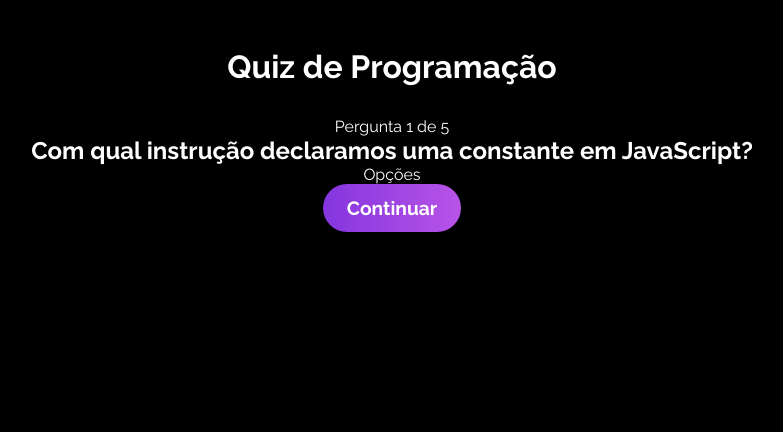
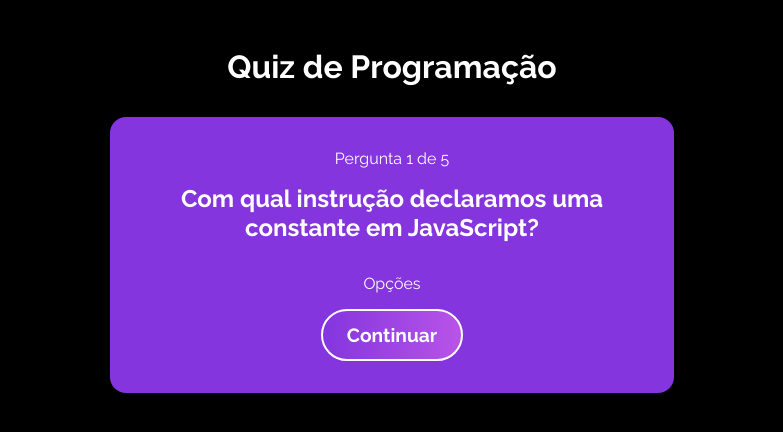
Before and after one commit to LuanaMayumi/quiz, a React (Vite) app: page / in a window 1280 px wide. Both pictures are taken after a click on the button "Iniciar". Shown: the top 432 px of the page, without its empty margins (248-1031 px from the left). Built offline with nearby package versions, Linux system fonts and the light colour scheme; a web font is replaced by a local one.

Commit message:
add onClick com a funcionalidade pra ir pra pergunta seguinte em Question.jsx e Quiz.jsx

```diff
--- a/src/assets/styles/Question.css
+++ b/src/assets/styles/Question.css
@@ -0,0 +1,21 @@
+#question {
+  text-align: center;
+  max-width: 500px;
+  background-color: #8435de;
+  border-radius: 1rem;
+  padding: 2rem;
+}
+
+#question h2{
+  margin-bottom: 2rem;
+}
+  /* para distanciar os elementos h2 e p */
+
+
+#question p {
+ margin-bottom: 1rem;
+}
+
+#question button {
+  border: 2px solid #fff;
+}
--- a/src/components/Question.jsx
+++ b/src/components/Question.jsx
@@ -1,7 +1,8 @@
-import React from 'react'
+import React, { useContext } from 'react';
 
-import { useContext } from 'react';
 import { QuizContext } from '../context/quiz';
+
+import '../assets/styles/Question.css';
 
 function Question() {
   const [quizState, dispatch] = useContext(QuizContext);
@@ -14,7 +15,10 @@
         <div id="options-container">
          <p>Opções</p>
         </div>
-      <button>Continuar</button>
+      <button
+      onClick={() => dispatch({type: "CHANGE_QUESTION"})} // DISPATCH Muda para esse type, o dispatch ativa a funnção QuizReducer que tem o Switch Case (criada pra mudar o estado)
+      >
+        Continuar</button>
     </div>
   )
 }
--- a/src/context/quiz.jsx
+++ b/src/context/quiz.jsx
@@ -35,6 +35,14 @@
           questions: reorderedQuestions,
         }
 
+      case "CHANGE_QUESTION": // ALTERAR O INDICE DA MINHA PERGUNTA
+      const nextQuestion = state.currentQuestion + 1; // add o proximo indice a minha pergunta atual
+        return {
+          ...state,
+          currentQuestion: nextQuestion,
+        }
+
+
       default:
         return state;
   }
```
